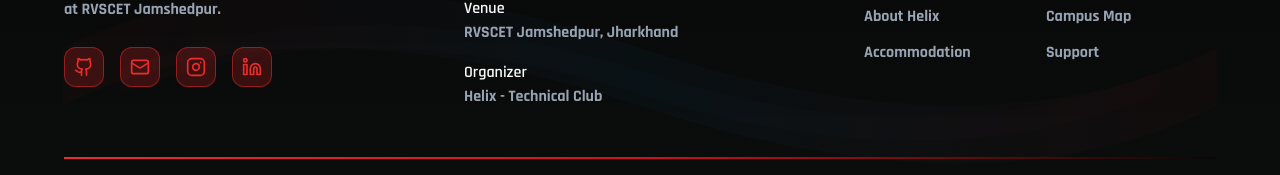
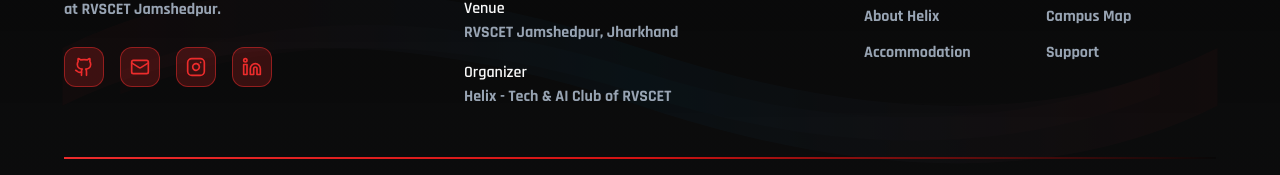
Before and after one commit to aadarshahebsingh/Hack-Qubit, a React (Vite) app: page / in a window 1280 px wide. Shown: the part 11297-11472 px from the top of the page. Built offline with nearby package versions, Linux system fonts and the light colour scheme.

Commit message:
tech and ai club added

```diff
--- a/src/components/Footer.tsx
+++ b/src/components/Footer.tsx
@@ -144,7 +144,7 @@ const Footer = () => {
                   Organizer
                 </h5>
                 <p className="text-muted-foreground text- font-bold">
-                  Helix - Technical Club
+                  Helix - Tech & AI Club of RVSCET
                 </p>
               </div>
             </div>
```
